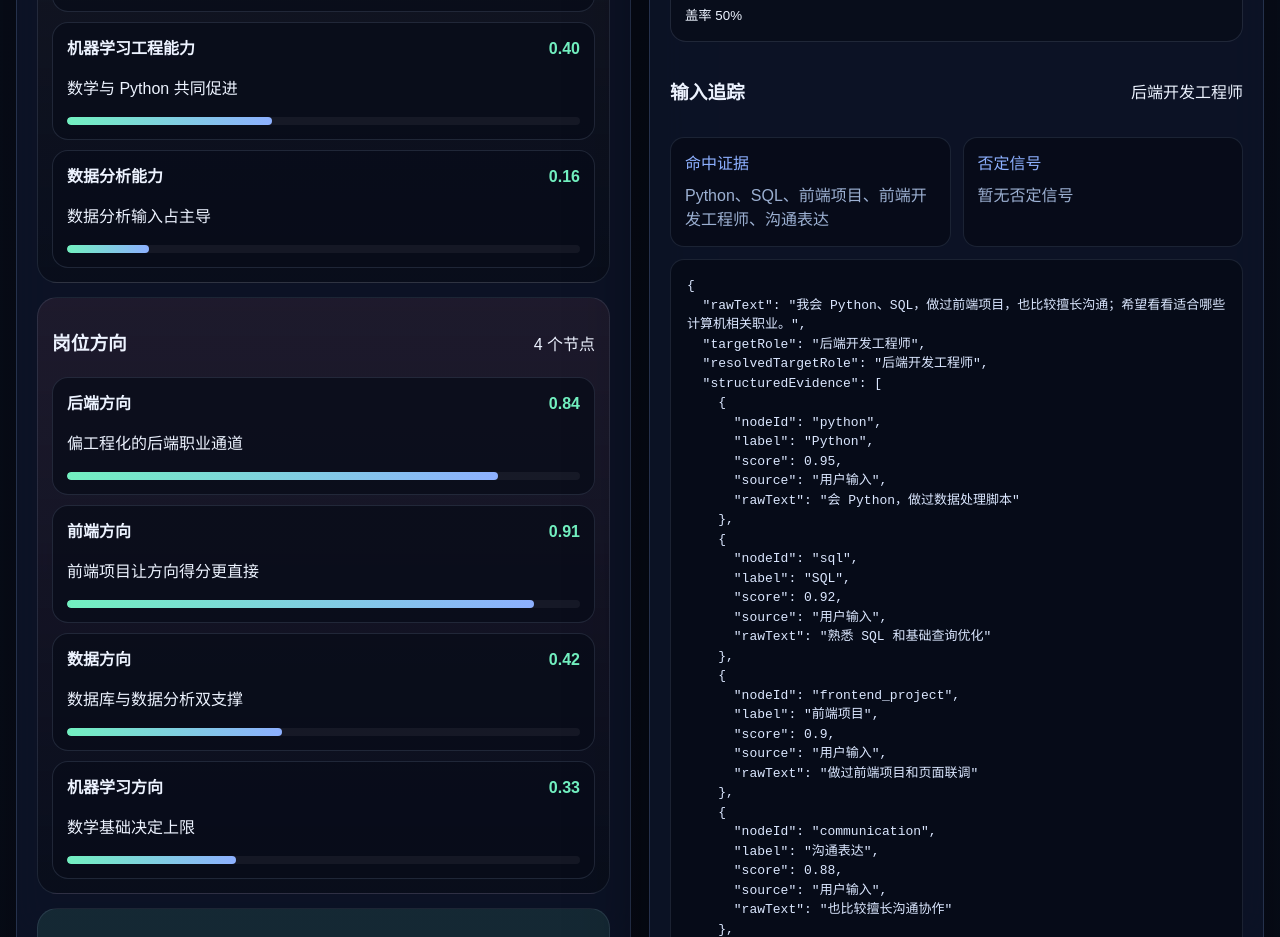
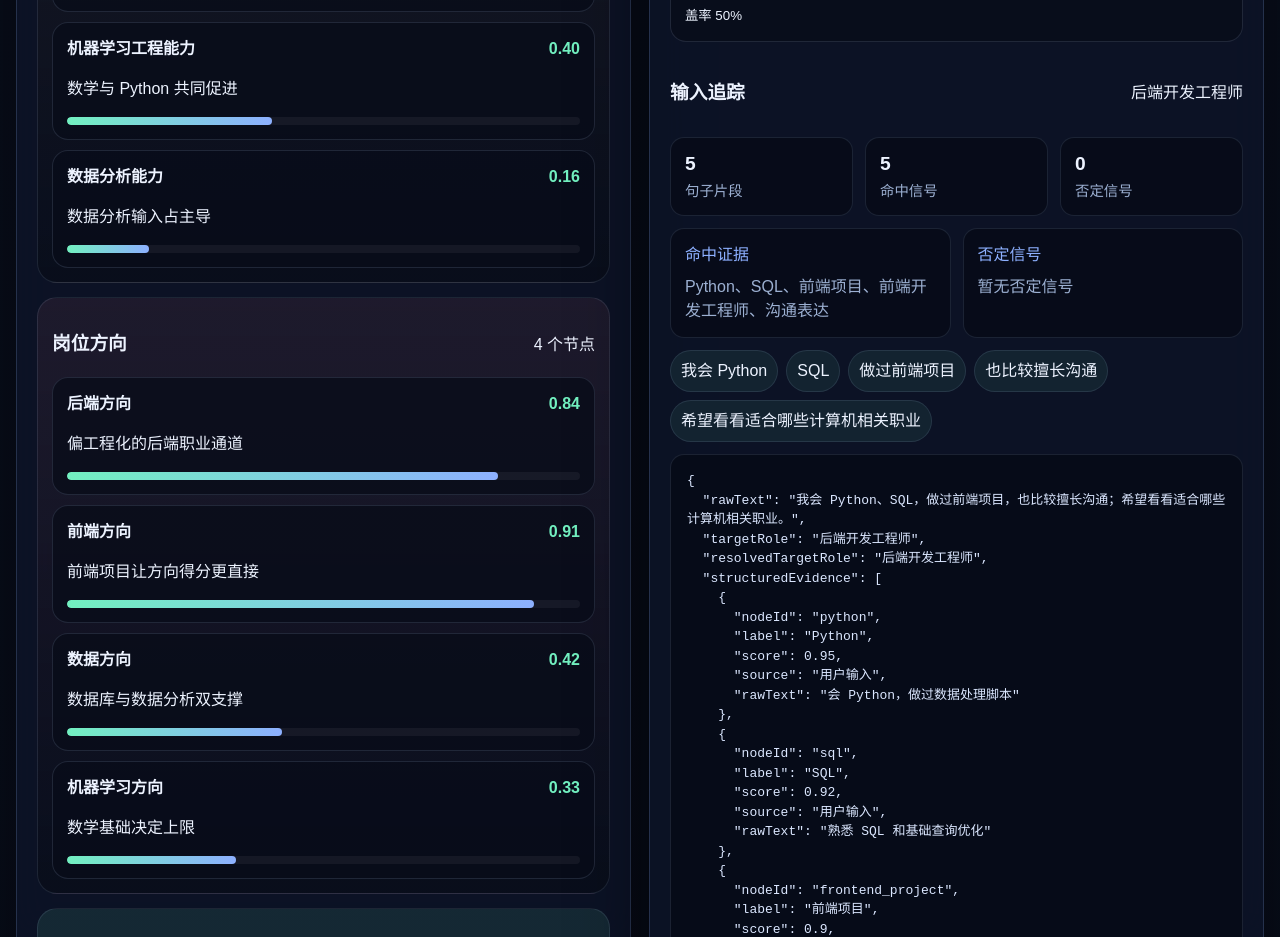
Before and after one commit to answerend42/CareerKEP, a React (Vite) app in the folder frontend/: page / in a window 1280 px wide. Shown: the part 3720-4657 px from the top of the page. Built offline with nearby package versions, Linux system fonts and the light colour scheme.

Commit message:
收紧追踪摘要

```diff
--- a/frontend/scripts/robustness-check.ts
+++ b/frontend/scripts/robustness-check.ts
@@ -31,6 +31,7 @@ assert(
   conflictResponse.inputTrace.signalTrace.negatedSignals.includes('不擅长 C++'),
   '冲突输入应该识别出不擅长 C++ 这个否定信号'
 );
+assert(conflictResponse.inputTrace.signalTrace.clauses.length >= 2, '冲突输入应该能切分出多个句子片段');
 
 const sparseResponse = buildRecommendationResponse(stressPresets.find((item) => item.id === 'sparse')!.state);
 assert(sparseResponse.bridgeRecommendations.length > 0, '稀疏输入应该保留桥接建议');
--- a/frontend/src/app/demoData.ts
+++ b/frontend/src/app/demoData.ts
@@ -45,6 +45,11 @@ interface SignalTrace {
   clauses: string[];
   matchedSignals: string[];
   negatedSignals: string[];
+}
+
+interface TextAnalysis {
+  evidenceMap: Map<string, number>;
+  signalTrace: SignalTrace;
 }
 
 const clamp01 = (value: number): number => Math.max(0, Math.min(1, value));
@@ -107,7 +112,13 @@ const extractClauses = (text: string): string[] =>
     .map((part) => part.trim())
     .filter(Boolean);
 
-const buildSignalTrace = (text: string): SignalTrace => {
+const analyzeInputText = (text: string, evidence: EvidenceItem[]): TextAnalysis => {
+  const evidenceMap = new Map<string, number>();
+
+  for (const item of evidence) {
+    evidenceMap.set(item.nodeId, clamp01(item.score));
+  }
+
   const clauses = extractClauses(text);
   const matchedSignals = new Set<string>();
   const negatedSignals = new Set<string>();
@@ -126,19 +137,38 @@ const buildSignalTrace = (text: string): SignalTrace => {
         const prefix = clauseToken.slice(Math.max(0, aliasIndex - 8), aliasIndex);
         const negated = NEGATION_WORDS.some((word) => prefix.includes(word));
 
-        if (negated || item.polarity === 'negative') {
+        if (item.polarity === 'negative') {
           negatedSignals.add(item.label);
-        } else {
+        } else if (!negated) {
           matchedSignals.add(item.label);
+        }
+
+        if (item.polarity === 'negative') {
+          const current = evidenceMap.get(item.id) ?? 0;
+          const nextScore = negated ? item.scoreHint : item.scoreHint * 0.85;
+          evidenceMap.set(item.id, clamp01(Math.max(current, nextScore)));
+        } else if (!negated) {
+          const current = evidenceMap.get(item.id) ?? 0;
+          evidenceMap.set(item.id, clamp01(Math.max(current, item.scoreHint)));
+        }
+
+        if (item.id === 'frontend_project') {
+          const programmingScore = clamp01(item.scoreHint * 0.72);
+          const existingProgramming = evidenceMap.get('programming') ?? 0;
+          // 前端项目通常也能间接说明一定的编程基础，所以这里给一个温和的桥接增益。
+          evidenceMap.set('programming', clamp01(Math.max(existingProgramming, programmingScore)));
         }
       }
     }
   }
 
   return {
-    clauses,
-    matchedSignals: [...matchedSignals],
-    negatedSignals: [...negatedSignals]
+    evidenceMap,
+    signalTrace: {
+      clauses,
+      matchedSignals: [...matchedSignals],
+      negatedSignals: [...negatedSignals]
+    }
   };
 };
 
@@ -205,58 +235,6 @@ const evidenceTemplates: EvidenceItem[] = [
   { nodeId: 'communication', label: '沟通表达', score: 0.8, source: '用户输入', rawText: '也比较擅长沟通协作' },
   { nodeId: 'cpp_gap', label: '不擅长 C++', score: 0.7, source: '用户输入', rawText: '不太擅长 C++' }
 ];
-
-const buildEvidenceMap = (text: string, evidence: EvidenceItem[]): Map<string, number> => {
-  const map = new Map<string, number>();
-
-  for (const item of evidence) {
-    map.set(item.nodeId, clamp01(item.score));
-  }
-
-  const clauses = extractClauses(text);
-
-  for (const clause of clauses) {
-    const clauseToken = normalizeToken(clause);
-
-    for (const item of nodeCatalog) {
-      let bestScore = 0;
-
-      for (const alias of item.aliases) {
-        const aliasToken = normalizeToken(alias);
-        if (!aliasToken || !clauseToken.includes(aliasToken)) {
-          continue;
-        }
-
-        const aliasIndex = clauseToken.indexOf(aliasToken);
-        const prefix = clauseToken.slice(Math.max(0, aliasIndex - 8), aliasIndex);
-        const negated = NEGATION_WORDS.some((word) => prefix.includes(word));
-
-        if (item.polarity === 'negative') {
-          bestScore = Math.max(bestScore, negated ? item.scoreHint : item.scoreHint * 0.85);
-        } else if (!negated) {
-          bestScore = Math.max(bestScore, item.scoreHint);
-        }
-      }
-
-      if (bestScore <= 0) {
-        continue;
-      }
-
-      const current = map.get(item.id) ?? 0;
-      // 同一节点可能在多段文本里被反复提到，这里只保留最强一次，避免噪声重复放大。
-      map.set(item.id, clamp01(Math.max(current, bestScore)));
-
-      if (item.id === 'frontend_project') {
-        const programmingScore = clamp01(bestScore * 0.72);
-        const existingProgramming = map.get('programming') ?? 0;
-        // 前端项目通常也能间接说明一定的编程基础，所以这里给一个温和的桥接增益。
-        map.set('programming', clamp01(Math.max(existingProgramming, programmingScore)));
-      }
-    }
-  }
-
-  return map;
-};
 
 const scoreProfile = (
   profile: RoleProfile,
@@ -686,8 +664,7 @@ export const buildRobustnessReport = (state: DemoState): RobustnessReport => {
 export const getRoleOptions = (): RoleOption[] => roleCatalog;
 
 export const buildRecommendationResponse = (state: DemoState): RecommendationResponse => {
-  const evidenceMap = buildEvidenceMap(state.text, state.evidence);
-  const signalTrace = buildSignalTrace(state.text);
+  const { evidenceMap, signalTrace } = analyzeInputText(state.text, state.evidence);
   const propagationSnapshot = buildPropagationSnapshot(evidenceMap, state.tuning);
   const scoredRoles = roleProfiles
     .map((profile) => scoreProfile(profile, evidenceMap, state.tuning))
--- a/frontend/src/app/panes/ResultPane.tsx
+++ b/frontend/src/app/panes/ResultPane.tsx
@@ -124,6 +124,20 @@ export function ResultPane({ response, activeStep, robustnessReport }: ResultPan
           <h3>输入追踪</h3>
           <span>{response.inputTrace.resolvedTargetRole}</span>
         </div>
+        <div className="trace-metrics">
+          <div className="trace-metric">
+            <strong>{response.inputTrace.signalTrace.clauses.length}</strong>
+            <span>句子片段</span>
+          </div>
+          <div className="trace-metric">
+            <strong>{response.inputTrace.signalTrace.matchedSignals.length}</strong>
+            <span>命中信号</span>
+          </div>
+          <div className="trace-metric">
+            <strong>{response.inputTrace.signalTrace.negatedSignals.length}</strong>
+            <span>否定信号</span>
+          </div>
+        </div>
         <div className="trace-summary">
           <div className="trace-box">
             <span>命中证据</span>
@@ -134,6 +148,13 @@ export function ResultPane({ response, activeStep, robustnessReport }: ResultPan
             <p>{response.inputTrace.signalTrace.negatedSignals.join('、') || '暂无否定信号'}</p>
           </div>
         </div>
+        <div className="clause-list">
+          {response.inputTrace.signalTrace.clauses.map((clause, index) => (
+            <span key={`${index}-${clause}`} className="clause-chip">
+              {clause}
+            </span>
+          ))}
+        </div>
         <pre>{JSON.stringify(response.inputTrace, null, 2)}</pre>
       </section>
     </div>
--- a/frontend/src/app/styles/global.css
+++ b/frontend/src/app/styles/global.css
@@ -550,6 +550,29 @@ pre {
   gap: 12px;
 }
 
+.trace-metrics {
+  display: grid;
+  grid-template-columns: repeat(3, minmax(0, 1fr));
+  gap: 12px;
+}
+
+.trace-metric {
+  padding: 12px 14px;
+  border-radius: 14px;
+  border: 1px solid rgba(156, 176, 210, 0.14);
+  background: rgba(6, 11, 23, 0.72);
+}
+
+.trace-metric strong {
+  display: block;
+  font-size: 1.2rem;
+}
+
+.trace-metric span {
+  color: var(--muted);
+  font-size: 0.9rem;
+}
+
 .trace-box {
   padding: 14px;
   border-radius: 14px;
@@ -566,6 +589,20 @@ pre {
 .trace-box p {
   margin: 0;
   color: var(--muted);
+}
+
+.clause-list {
+  display: flex;
+  flex-wrap: wrap;
+  gap: 8px;
+}
+
+.clause-chip {
+  padding: 8px 10px;
+  border-radius: 999px;
+  border: 1px solid rgba(156, 176, 210, 0.14);
+  background: rgba(114, 240, 192, 0.08);
+  color: var(--text);
 }
 
 @keyframes reveal {
@@ -597,6 +634,7 @@ pre {
   .evidence-grid,
   .field-grid,
   .micro-summary,
+  .trace-metrics,
   .trace-summary,
   .hero-metrics {
     grid-template-columns: 1fr;
```
